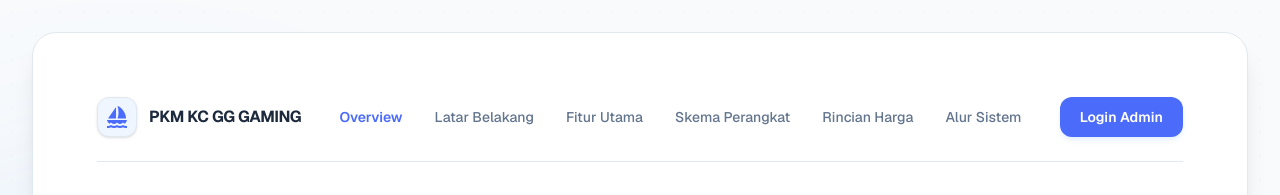
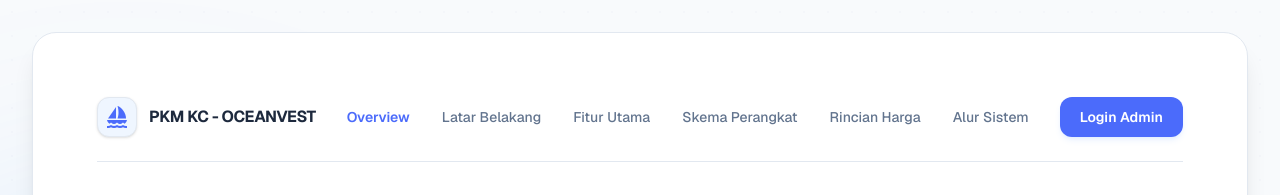
Before and after one commit to hellyoshaqiqie17/pkm-kc, a Next.js app: page / in a window 1280 px wide. Shown: the top 195 px of the page. Built offline with nearby package versions, Linux system fonts and the light colour scheme; a web font is replaced by a local one.

Commit message:
refactor: rename PKM KC GG GAMING to PKM KC - OceanVest

```diff
--- a/src/app/background/page.tsx
+++ b/src/app/background/page.tsx
@@ -20,7 +20,7 @@ export default function BackgroundPage() {
             <div className="h-10 w-10 rounded-xl bg-blue-50 border border-slate-200 overflow-hidden flex items-center justify-center shadow-sm">
               <span className="material-icons text-[#4B6BFB] text-lg">sailing</span>
             </div>
-            <span className="font-sans text-base font-bold tracking-tight text-slate-800 uppercase">PKM KC GG GAMING</span>
+            <span className="font-sans text-base font-bold tracking-tight text-slate-800 uppercase">PKM KC - OceanVest</span>
           </div>
 
           <div className="hidden md:flex items-center gap-8 text-sm font-medium text-slate-500">
--- a/src/app/page.tsx
+++ b/src/app/page.tsx
@@ -55,7 +55,7 @@ export default function LandingPage() {
             <div className="h-10 w-10 rounded-xl bg-blue-50 border border-slate-200 overflow-hidden flex items-center justify-center shadow-sm">
               <span className="material-icons text-[#4B6BFB] text-lg">sailing</span>
             </div>
-            <span className="font-sans text-base font-bold tracking-tight text-slate-800 uppercase">PKM KC GG GAMING</span>
+            <span className="font-sans text-base font-bold tracking-tight text-slate-800 uppercase">PKM KC - OceanVest</span>
           </div>
 
           <div className="hidden md:flex items-center gap-8 text-sm font-medium text-slate-500">
```
